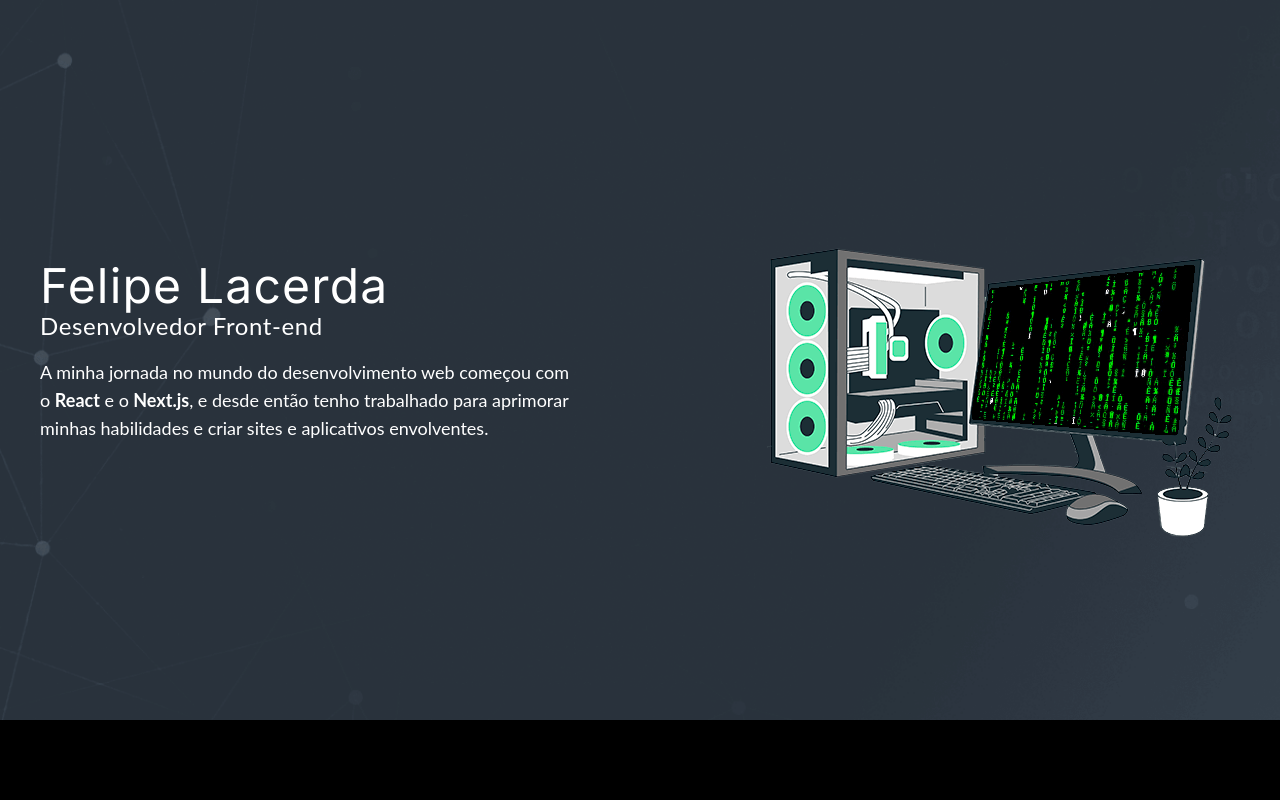
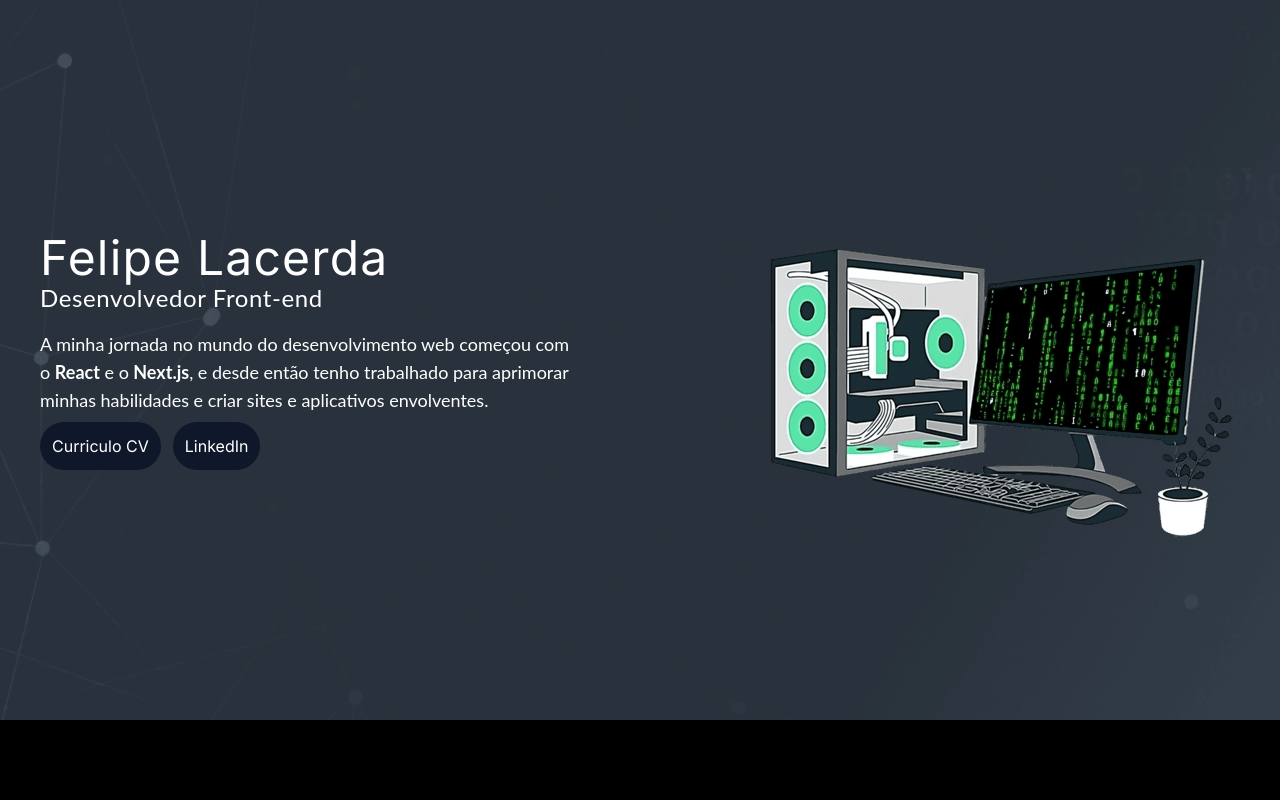
Before and after one commit to LordGhapa/portifolio-next-js, a Next.js app: page / in a window 1280 px wide. Shown: the top 800 px of the page. Built offline with nearby package versions, Linux system fonts and the light colour scheme.

Commit message:
✨ Feat: create hero buttons and update links

```diff
--- a/src/components/Footer/index.tsx
+++ b/src/components/Footer/index.tsx
@@ -20,23 +20,29 @@ const Footer = () => {
 
           <div className="flex gap-3">
             <a
+              target="_blank"
               href="https://www.linkedin.com/in/felipe-lacerda-oliveira/"
               className="flex h-[50px] w-[50px] cursor-pointer
             items-center justify-center rounded-full  border-2 bg-slate-900 transition-all duration-300 ease-in-out hover:scale-110"
+              rel="noreferrer"
             >
               <FaLinkedinIn size={30} />
             </a>
 
             <a
+              target="_blank"
               href="https://api.whatsapp.com/send?phone=5562982069427"
               className="cursor-pointer rounded-full bg-slate-900 transition-all duration-300 ease-in-out hover:scale-110"
+              rel="noreferrer"
             >
               <AiOutlineWhatsApp className="rounded-full" size={50} />
             </a>
 
             <a
+              target="_blank"
               href="https://github.com/LordGhapa"
               className="cursor-pointer rounded-full bg-slate-900 transition-all duration-300 ease-in-out hover:scale-110"
+              rel="noreferrer"
             >
               <AiFillGithub size={50} />
             </a>
--- a/src/components/Hero/index.tsx
+++ b/src/components/Hero/index.tsx
@@ -20,6 +20,23 @@ const Hero = () => {
               trabalhado para aprimorar minhas habilidades e criar sites e
               aplicativos envolventes.
             </p>
+            <div className="mt-2 flex gap-3">
+              <a
+                target="_blank"
+                href="#"
+                className="cursor-pointer rounded-full bg-slate-900 p-3 transition-all ease-in-out hover:scale-110 "
+              >
+                Curriculo CV
+              </a>
+              <a
+                target="_blank"
+                href="https://www.linkedin.com/in/felipe-lacerda-oliveira/"
+                className="pointer rounded-full bg-slate-900 p-3 transition-all ease-in-out hover:scale-110"
+                rel="noreferrer"
+              >
+                LinkedIn
+              </a>
+            </div>
           </div>
 
           <img
```
Also changed, not shown: public/pc.webp.
